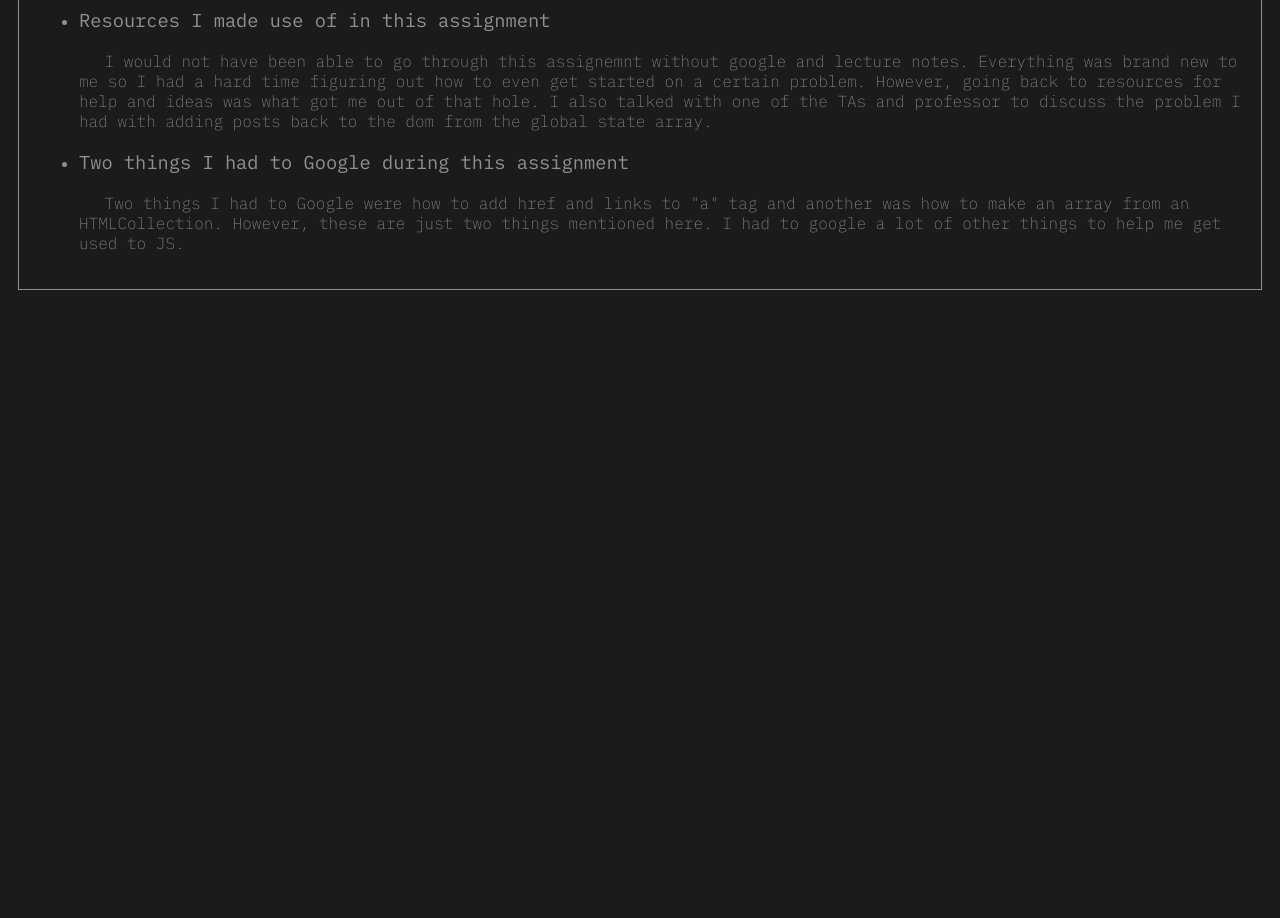
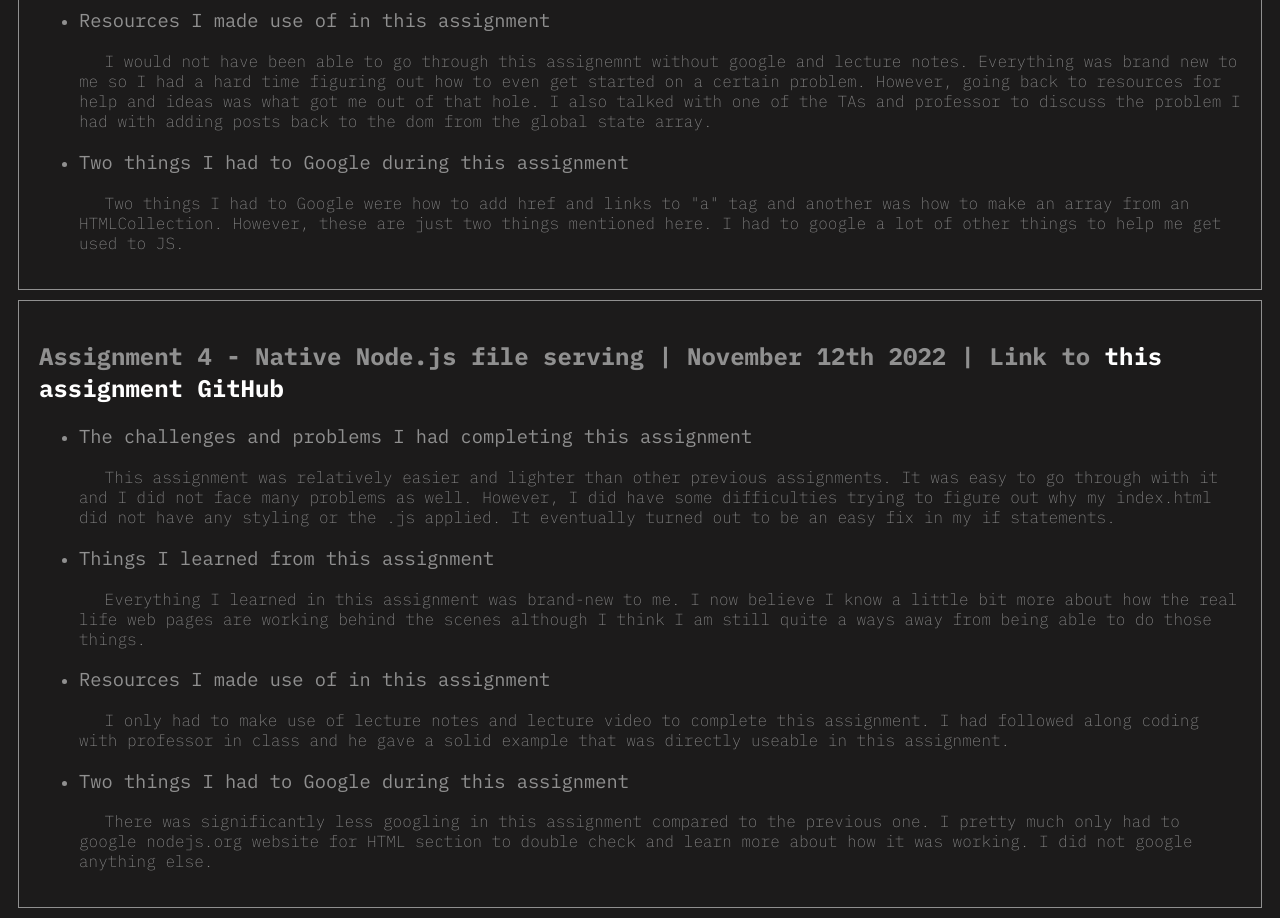
Before and after one commit to HlaKarki/hlakarki.github.io, a plain HTML site: page cs290/blog.html in a window 1280 px wide. Shown: the part 2137-3055 px from the top of the page. Before the commit the page ends 2437 px from the top, so only its background shows below. Drawn offline with Linux system fonts and the light colour scheme.

Commit message:
added assignment 4 blog entry

```diff
--- a/cs290/blog.html
+++ b/cs290/blog.html
@@ -117,6 +117,32 @@
                 </ul>
             </div>
 
+            <div class="assignment-container">
+                <h2 class="assignment-name">Assignment 4 - Native Node.js file serving | November 12th 2022 | Link to <a href="https://github.com/osu-cs290-f22/assignment-4-HlaKarki">this assignment GitHub</a></h2>
+                <ul>
+                    <li><h3 class="questions">The challenges and problems I had completing this assignment</h3></li>
+                    <p class="answers">&emsp; This assignment was relatively easier and lighter than other previous assignments. It was easy to go through with it and I did not
+                        face many problems as well. However, I did have some difficulties trying to figure out why my index.html did not have any styling or the .js applied. It
+                        eventually turned out to be an easy fix in my if statements.
+                    </p>
+
+                    <li><h3 class="questions">Things I learned from this assignment</h3></li>
+                    <p class="answers">&emsp; Everything I learned in this assignment was brand-new to me. I now believe I know a little bit more about how the real life web pages
+                        are working behind the scenes although I think I am still quite a ways away from being able to do those things.
+                    </p>
+
+                    <li><h3 class="questions">Resources I made use of in this assignment</h3></li>
+                    <p class="answers">&emsp; I only had to make use of lecture notes and lecture video to complete this assignment. I had followed along coding with professor in
+                        class and he gave a solid example that was directly useable in this assignment.
+                    </p>
+
+                    <li><h3 class="questions">Two things I had to Google during this assignment</h3></li>
+                    <p class="answers">&emsp; There was significantly less googling in this assignment compared to the previous one. I pretty much only had to google nodejs.org
+                        website for HTML section to double check and learn more about how it was working. I did not google anything else.
+                    </p>
+                </ul>
+            </div>
+
         </div>
 
 
```
Also changed, not shown: 1 other file.
